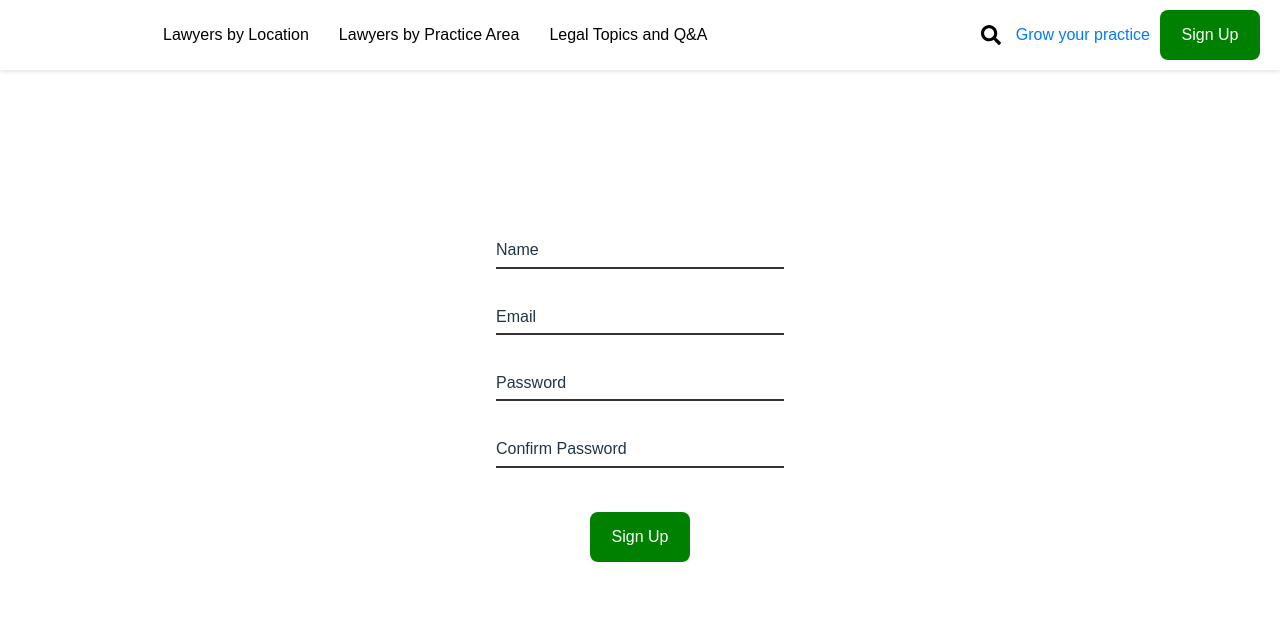
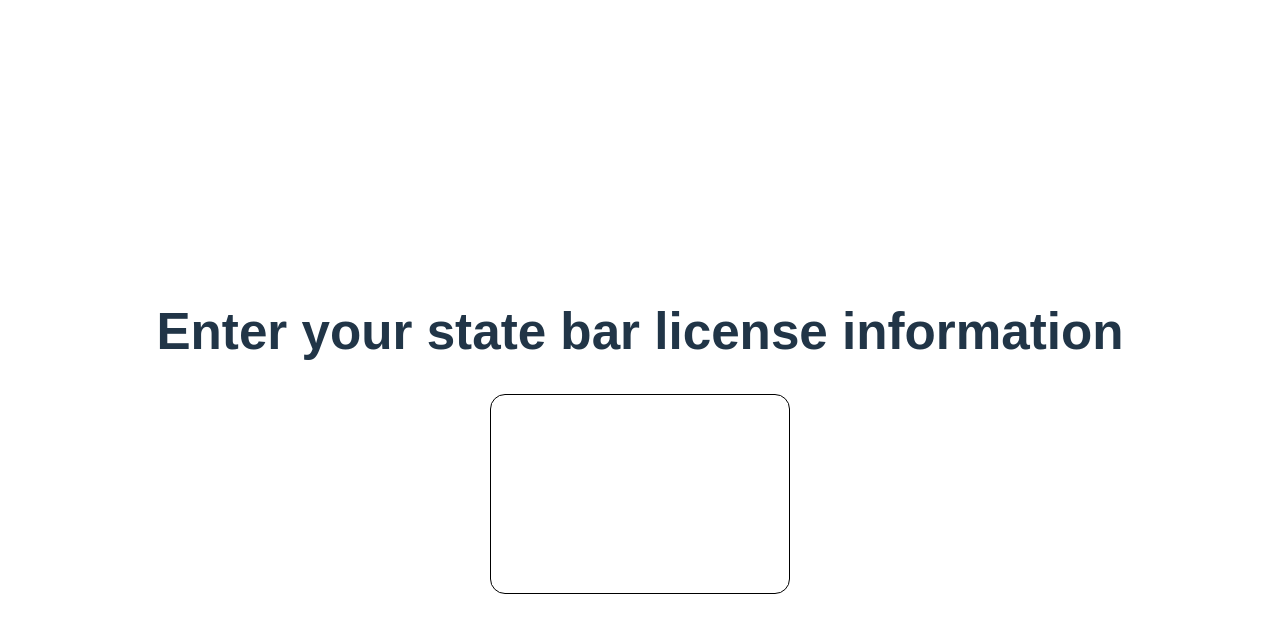
Before and after one commit to Muhammad-Fasih07/LegalApp, a React (Vite) app: page /lawyersPersonalDetails in a window 1280 px wide. Shown: the top 632 px of the page. Built offline with nearby package versions, Linux system fonts and the light colour scheme.

Commit message:
chore: Update dependencies and add lawyer personal details screen

```diff
--- a/package.json
+++ b/package.json
@@ -10,9 +10,11 @@
     "preview": "vite preview"
   },
   "dependencies": {
+    "@types/react-router-dom": "^5.3.3",
     "react": "^18.2.0",
     "react-dom": "^18.2.0",
-    "react-icons": "^5.2.1"
+    "react-icons": "^5.2.1",
+    "react-router-dom": "^6.23.1"
   },
   "devDependencies": {
     "@types/react": "^18.2.66",
--- a/src/App.tsx
+++ b/src/App.tsx
@@ -1,16 +1,24 @@
 // import reactLogo from "./assets/react.svg";
 // import viteLogo from "/vite.svg";
+import { Routes } from "react-router-dom";
+import { BrowserRouter as Router, Route } from "react-router-dom";
 import "./App.css";
 import Signup from "./Screens/signUpLawyer";
-import Header from "./Screens/Header";
+import LawyersPersonalDetails from "./Screens/lawyerPersonalDetails";
 
 function App() {
   return (
-    <>
-      <div>
-        <Signup />
-      </div>
-    </>
+    <Router>
+      <Routes>
+        <Route path="/" element={<Signup />} />
+      </Routes>
+      <Routes>
+        <Route
+          path="/lawyersPersonalDetails"
+          element={<LawyersPersonalDetails />}
+        />
+      </Routes>
+    </Router>
   );
 }
 
--- /dev/null
+++ b/src/Css/LawyersPersonalDetails.css
@@ -0,0 +1,19 @@
+.lawyers-details {
+  display: flex;
+  flex-direction: column;
+  align-items: center;
+  justify-content: center;
+  height: 100vh;
+}
+
+.title {
+  font-weight: bold;
+  text-align: center;
+}
+
+.card {
+  width: 300px;
+  height: 200px;
+  border-radius: 15px;
+  border: 1px solid #000;
+}
--- a/src/Screens/lawyerPersonalDetails.tsx
+++ b/src/Screens/lawyerPersonalDetails.tsx
@@ -0,0 +1,13 @@
+import React from "react";
+import "../Css/LawyersPersonalDetails.css";
+
+function LawyersPersonalDetails() {
+  return (
+    <div className="lawyers-details">
+      <h1 className="title">Enter your state bar license information</h1>
+      <div className="card"></div>
+    </div>
+  );
+}
+
+export default LawyersPersonalDetails;
--- a/src/Screens/signUpLawyer.tsx
+++ b/src/Screens/signUpLawyer.tsx
@@ -3,6 +3,7 @@ import InputField from "../components/InputField";
 import "../Css/signUpLawyer.css";
 import Button from "../components/buttons/button";
 import Header from "./Header";
+import { useNavigate } from "react-router-dom";
 
 interface SignupFormState {
   name: string;
@@ -20,6 +21,7 @@ const initialFormState: SignupFormState = {
 
 function Signup() {
   const [formState, setFormState] = useState<SignupFormState>(initialFormState);
+  const navigate = useNavigate();
 
   const handleInputChange = (event: React.ChangeEvent<HTMLInputElement>) => {
     setFormState({
@@ -75,6 +77,7 @@ function Signup() {
           width="100px"
           buttonColor="green"
           textColor="white"
+          onClick={() => navigate("/LawyersPersonalDetails")}
         >
           Sign Up
         </Button>
--- a/src/components/buttons/button.tsx
+++ b/src/components/buttons/button.tsx
@@ -8,6 +8,7 @@ interface ButtonProps {
   buttonColor?: string;
   textColor?: string;
   style?: React.CSSProperties;
+  onClick?: () => void;
 }
 
 const Button: React.FC<ButtonProps> = ({
@@ -18,6 +19,7 @@ const Button: React.FC<ButtonProps> = ({
   buttonColor,
   textColor,
   style,
+  onClick,
 }) => {
   return (
     <button
@@ -29,6 +31,7 @@ const Button: React.FC<ButtonProps> = ({
         color: textColor,
         ...style,
       }}
+      onClick={onClick}
     >
       {children}
     </button>
```
Also changed, not shown: 1 other file (tests, documents, lock files or other folders).
